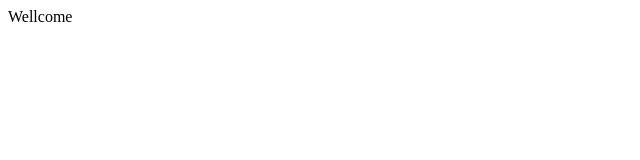
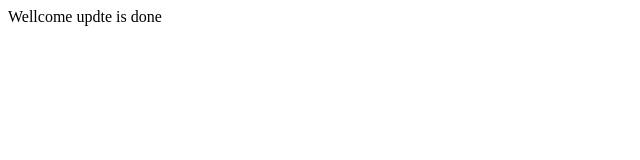
Before and after one commit to ejazsaeed46/localrepo, a plain HTML site: page index.html in a window 1280 px wide. Shown: the whole page, without its empty margins (0-640 px from the left). Drawn offline with Linux system fonts and the light colour scheme.

Commit message:
add new feature

```diff
--- a/index.html
+++ b/index.html
@@ -1 +1 @@
-<p> Wellcome</p>
+<p> Wellcome  updte is done</p>
```
